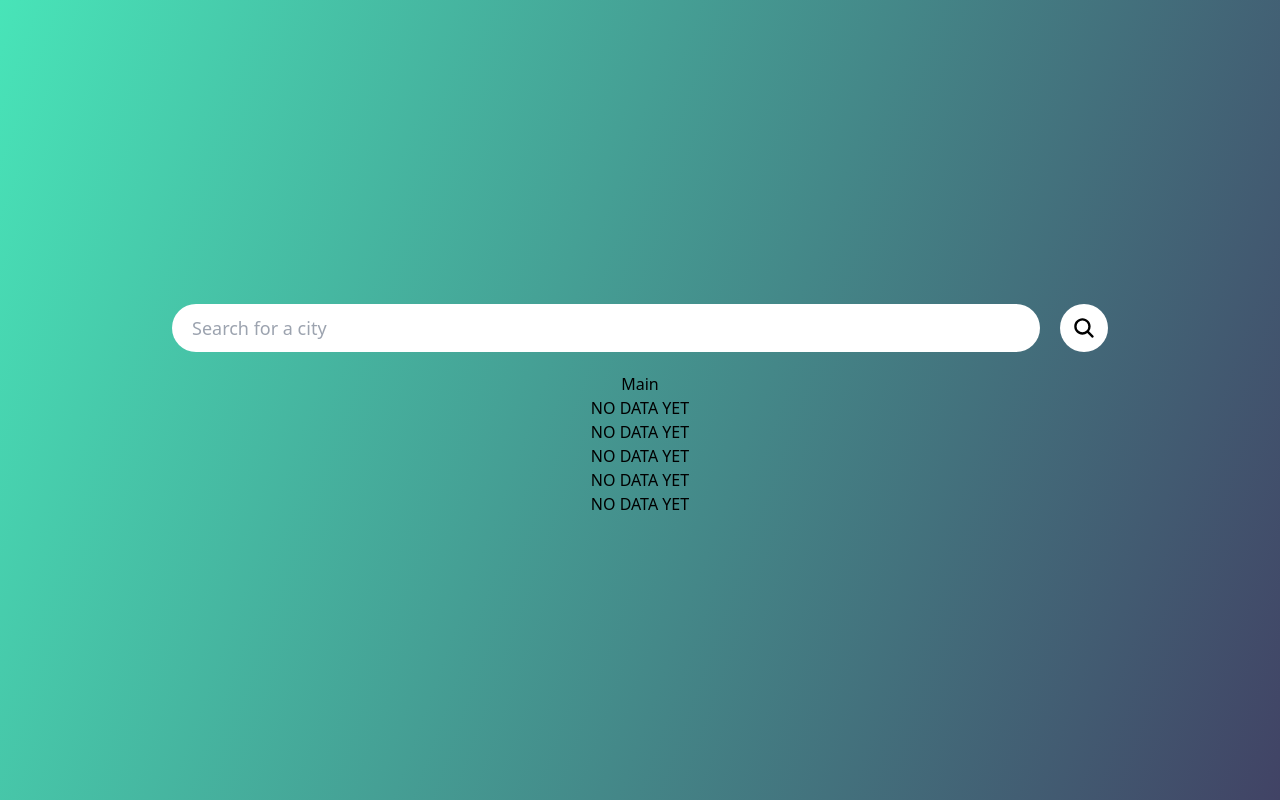
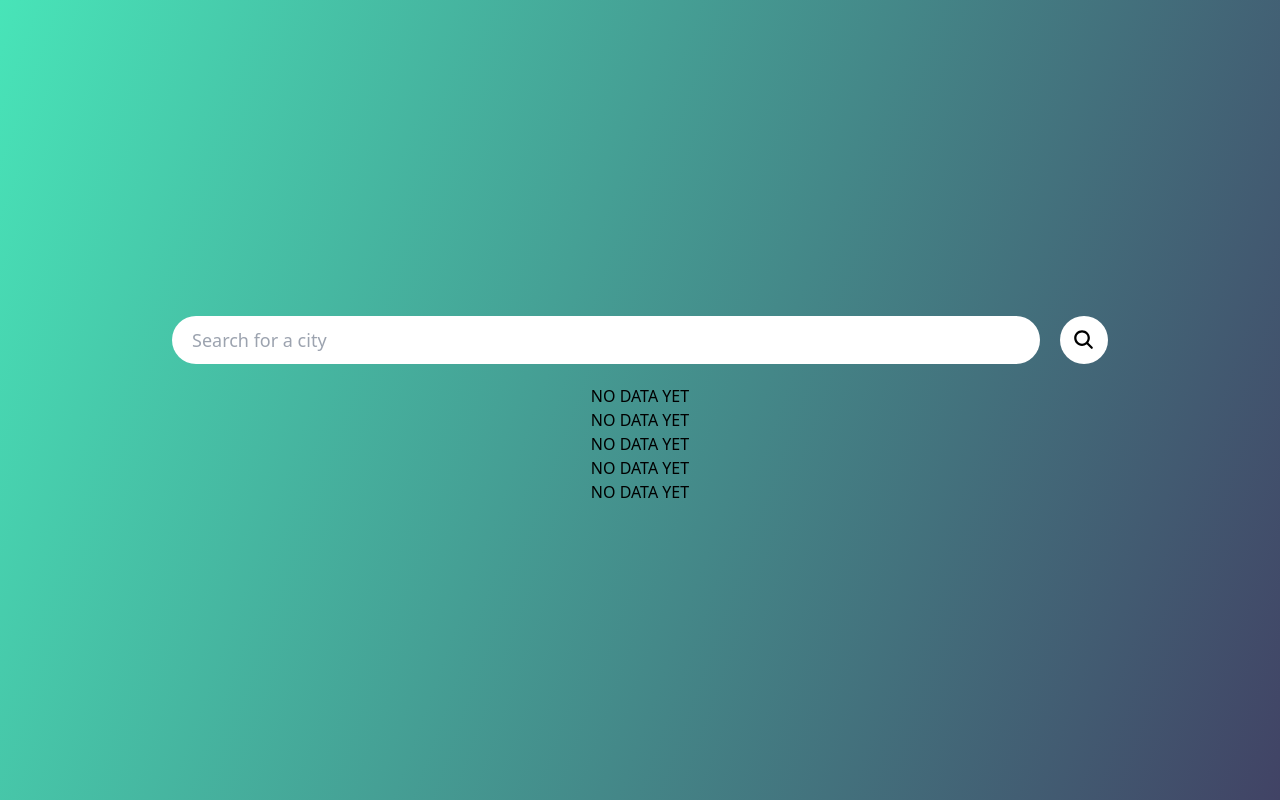
Before and after one commit to Igor5667/WeatherApp, a React (Vite) app: page / in a window 1280 px wide. Built offline with nearby package versions, Linux system fonts and the light colour scheme.

Commit message:
refactor MainInfo and FurtherInfo

```diff
--- a/src/App.tsx
+++ b/src/App.tsx
@@ -1,6 +1,7 @@
 import { useState } from "react";
 import SearchBar from "./components/SearchBar";
-import Main from "./components/Main";
+import MainInfo from "./components/Main";
+import FurtherInfo from "./components/FurtherInfo";
 
 function App() {
   const [weatherData, setWeatherData] = useState<any>({});
@@ -8,38 +9,8 @@ function App() {
   return (
     <div className="h-screen w-screen flex justify-center flex-col items-center bg-main-background">
       <SearchBar setWeatherData={setWeatherData} />
-      <Main />
-      <li className="text-wrap list-none">
-        {weatherData["name"] ?? "NO DATA YET"}
-      </li>
-
-      <li className="text-wrap list-none">
-        {weatherData?.main?.temp
-          ? `${weatherData?.main?.temp.toFixed(0)} °C`
-          : "NO DATA YET"}
-      </li>
-
-      <li className="text-wrap list-none">
-        {weatherData?.weather?.[0]?.main ? (
-          <h1 className="text-xl">
-            to będzie img: {weatherData?.weather?.[0]?.main.toLowerCase()}.png
-          </h1>
-        ) : (
-          "NO DATA YET"
-        )}
-      </li>
-
-      <li className="text-wrap list-none">
-        {weatherData?.main?.humidity
-          ? `${weatherData?.main?.humidity} %`
-          : "NO DATA YET"}
-      </li>
-
-      <li className="text-wrap list-none">
-        {weatherData?.wind?.speed
-          ? `${weatherData?.wind?.speed} m/s`
-          : "NO DATA YET"}
-      </li>
+      <MainInfo weatherData={weatherData} />
+      <FurtherInfo weatherData={weatherData} />
     </div>
   );
 }
--- /dev/null
+++ b/src/components/FurtherInfo.tsx
@@ -0,0 +1,24 @@
+interface FurtherInfoProps {
+  weatherData: any;
+  className?: string;
+}
+
+function FurtherInfo({ weatherData, className }: FurtherInfoProps) {
+  return (
+    <div className={`${className}`}>
+      <li className="text-wrap list-none">
+        {weatherData?.main?.humidity
+          ? `${weatherData?.main?.humidity} %`
+          : "NO DATA YET"}
+      </li>
+
+      <li className="text-wrap list-none">
+        {weatherData?.wind?.speed
+          ? `${weatherData?.wind?.speed} m/s`
+          : "NO DATA YET"}
+      </li>
+    </div>
+  );
+}
+
+export default FurtherInfo;
--- a/src/components/Main.tsx
+++ b/src/components/Main.tsx
@@ -1,5 +1,32 @@
-function Main() {
-  return <div>Main</div>;
+interface MainProps {
+  weatherData: any;
+  className?: string;
 }
 
-export default Main;
+function MainInfo({ weatherData, className }: MainProps) {
+  return (
+    <div className={`${className}`}>
+      <li className="text-wrap list-none">
+        {weatherData["name"] ?? "NO DATA YET"}
+      </li>
+
+      <li className="text-wrap list-none">
+        {weatherData?.main?.temp
+          ? `${weatherData?.main?.temp.toFixed(0)} °C`
+          : "NO DATA YET"}
+      </li>
+
+      <li className="text-wrap list-none">
+        {weatherData?.weather?.[0]?.main ? (
+          <h1 className="text-xl">
+            to będzie img: {weatherData?.weather?.[0]?.main.toLowerCase()}.png
+          </h1>
+        ) : (
+          "NO DATA YET"
+        )}
+      </li>
+    </div>
+  );
+}
+
+export default MainInfo;
--- a/src/components/SearchBar.tsx
+++ b/src/components/SearchBar.tsx
@@ -8,10 +8,13 @@ interface SearchBarProps {
 function SearchBar({ setWeatherData }: SearchBarProps) {
   const [searchInputValue, setSearchInputValue] = useState("");
 
-  const fetchApi = async () => {
-    await fetch(
-      "https://api.openweathermap.org/data/2.5/weather?q=Dubai&units=metric&appid=756edc072ecb1a813e71e3ffd09e683c" //don't panic I'll delete this key
-    )
+  const fetchApi = async (location: string) => {
+    console.log("fetching for", location);
+
+    const key = "756edc072ecb1a813e71e3ffd09e683c"; //don't panic I'll delete this key
+    const url = `https://api.openweathermap.org/data/2.5/weather?q=${location}&units=metric&appid=${key}`;
+
+    await fetch(url)
       .then((res) => res.json())
       .then((data) => {
         setWeatherData(data);
@@ -23,7 +26,7 @@ function SearchBar({ setWeatherData }: SearchBarProps) {
   const handleSearch = () => {
     let searchPhrase = searchInputValue.trim();
     if (searchPhrase === "") return;
-    fetchApi();
+    fetchApi(searchPhrase);
   };
 
   return (
@@ -36,7 +39,7 @@ function SearchBar({ setWeatherData }: SearchBarProps) {
         placeholder="Search for a city"
       />
       <button
-        className="rounded-full bg-white w-12 aspect-square p-3"
+        className="rounded-full bg-white w-12 aspect-square p-[.78rem]"
         onClick={handleSearch}
       >
         <IoSearch className="w-full h-full" />
```
